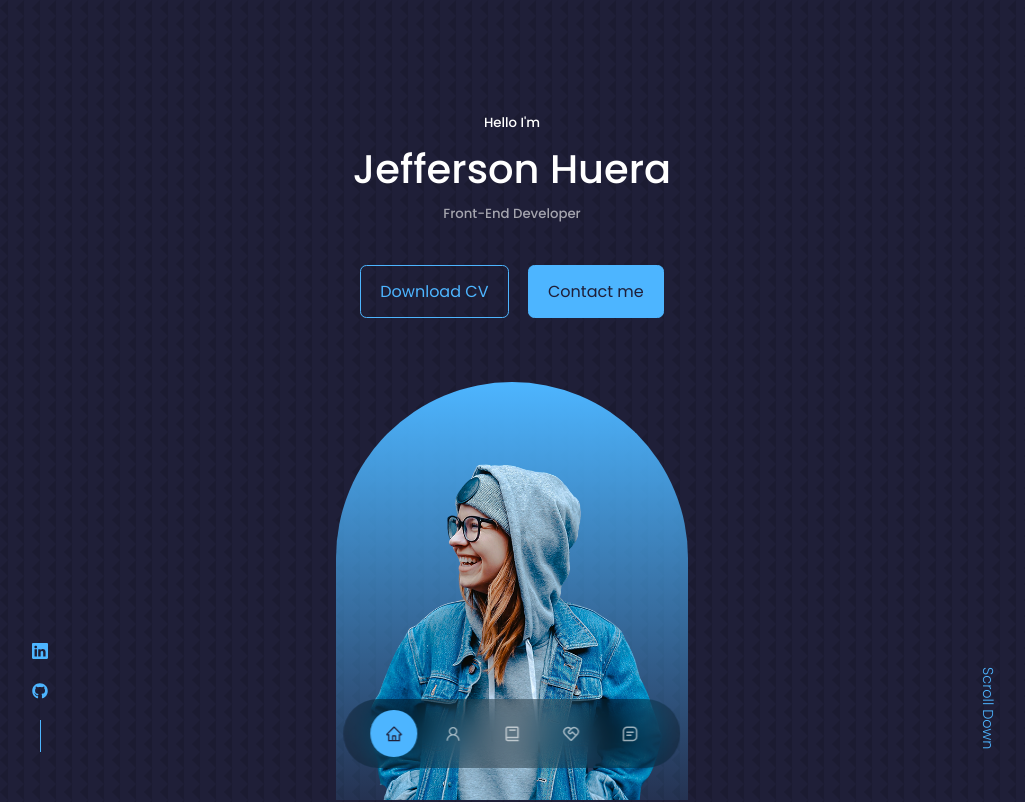
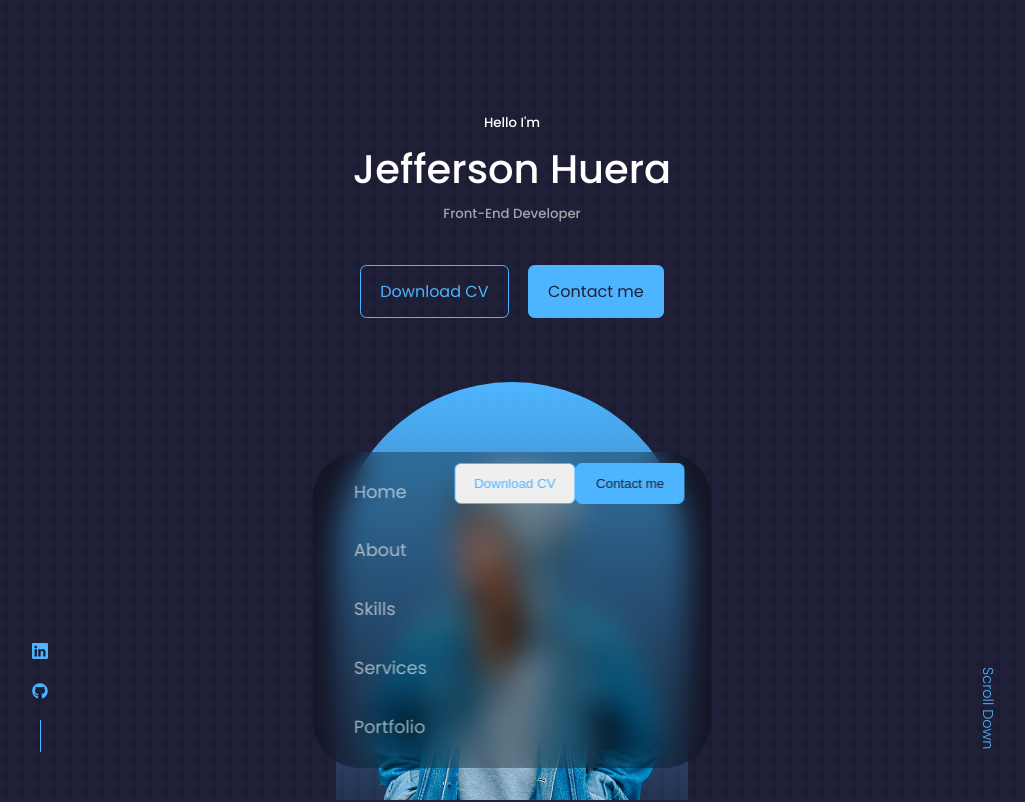
Before and after one commit to Jefferh30/Portfolio-Website, a React (Create React App) app: page / in a window 1280 px wide. Shown: the top 802 px of the page, without its empty margins (128-1153 px from the left). Built offline with nearby package versions, Linux system fonts and the light colour scheme; the HTML template or start-up script is replaced by a standard one.

Commit message:
refactor: Change style of navbar

```diff
--- a/src/components/nav/Nav.jsx
+++ b/src/components/nav/Nav.jsx
@@ -1,22 +1,45 @@
-import React, { useState} from 'react'
-import './nav.css'
-import {AiOutlineHome} from 'react-icons/ai'
-import {AiOutlineUser} from 'react-icons/ai'
-import {BiBook} from 'react-icons/bi'
-import {RiServiceLine} from 'react-icons/ri'
-import {BiMessageSquareDetail} from 'react-icons/bi'
+import React from 'react';
+import './nav.css';
 
-const Nav = () => {
-  const [activeNav, setActiveNav] = useState('#')
+function Nav() {
   return (
-    <nav>
-      <a href='#' onClick={() => setActiveNav('#')} className={activeNav === '#' ? 'active' : ''}><AiOutlineHome /></a>
-      <a href='#about' onClick={() => setActiveNav('#about')} className={activeNav === '#about' ? 'active' : ''}><AiOutlineUser /></a>
-      <a href='#skills' onClick={() => setActiveNav('#skills')} className={activeNav === '#skills' ? 'active' : ''}><BiBook /></a>
-      <a href='#services' onClick={() => setActiveNav('#services')} className={activeNav === '#services' ? 'active' : ''}><RiServiceLine /></a>
-      <a href='#contact' onClick={() => setActiveNav('#contact')} className={activeNav === '#contact' ? 'active' : ''}><BiMessageSquareDetail /></a>
-    </nav>
-  )
+
+    <div className='nav-container'>
+      <nav className="navbar">
+        <ul className="navbar-nav">
+          <li className="nav-item">
+            <a href="#" className="nav-link">
+              Home
+            </a>
+          </li>
+          <li className="nav-item">
+            <a href="#about" className="nav-link">
+              About
+            </a>
+          </li>
+          <li className="nav-item">
+            <a href="#skills" className="nav-link">
+              Skills
+            </a>
+          </li>
+          <li className="nav-item">
+            <a href="#services" className="nav-link">
+              Services
+            </a>
+          </li>
+          <li className="nav-item">
+            <a href="#portfolio" className="nav-link">
+              Portfolio
+            </a>
+          </li>
+        </ul>
+        <div className="navbar-buttons">
+          <button className="btn">Download CV</button>
+          <button className="btn btn-primary">Contact me</button>
+        </div>
+      </nav>
+    </div>
+  );
 }
 
-export default Nav
+export default Nav;
```
